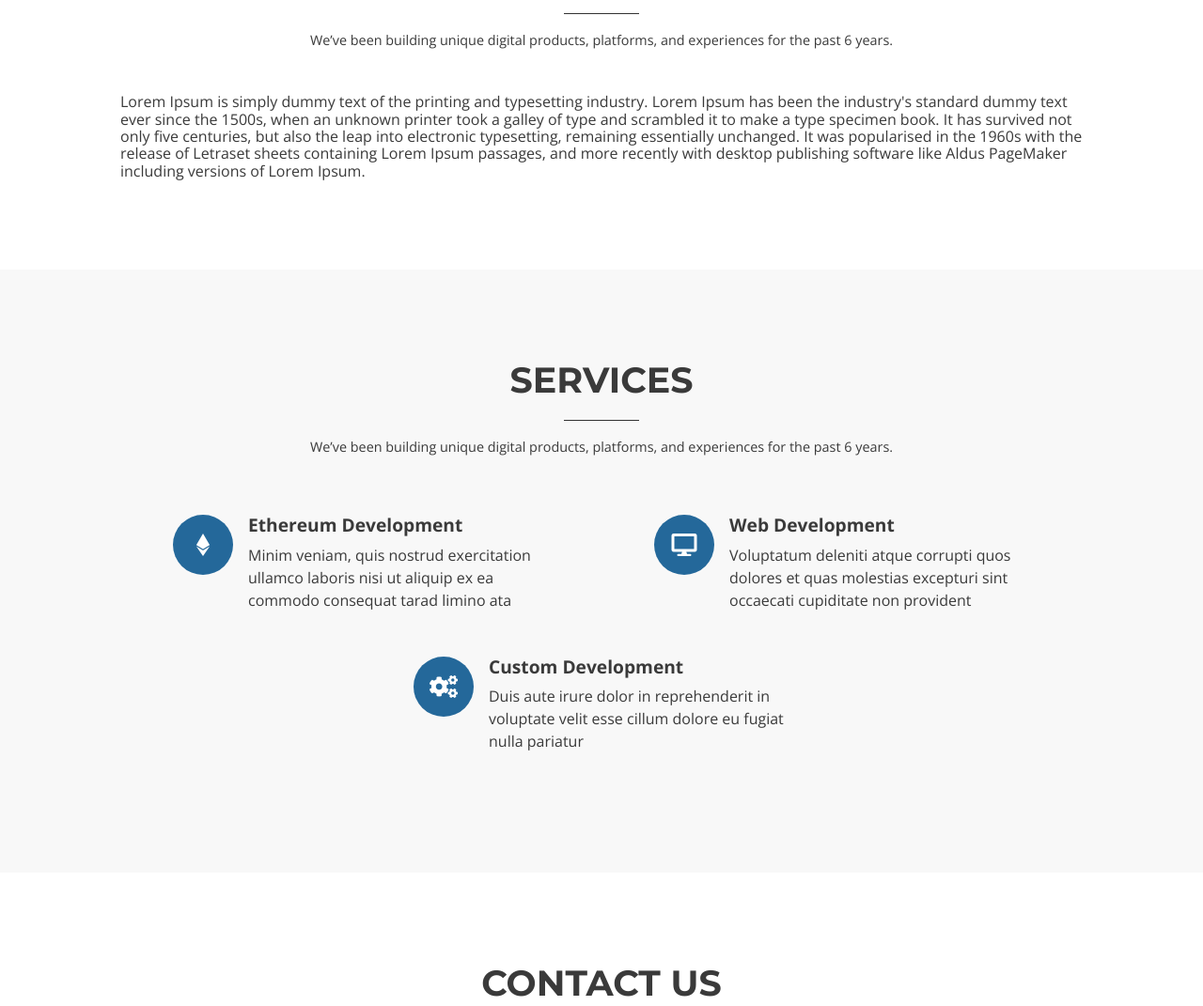
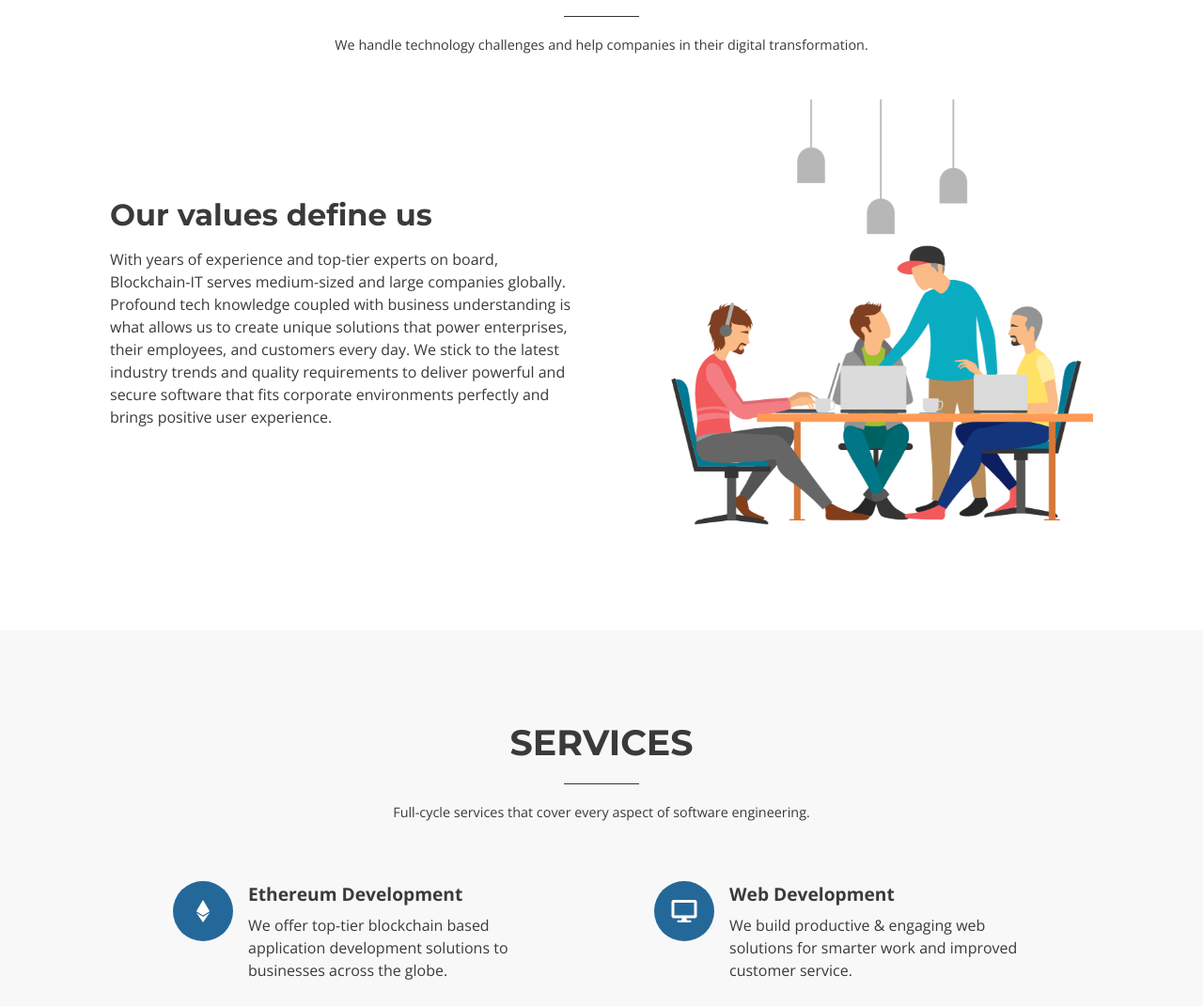
Before and after one commit to blockchain-it-hr/web, a website built with Parcel: page src/index.html in a window 1280 px wide. Shown: the part 1038-2109 px from the top of the page at 94% size. Built offline with nearby package versions, Linux system fonts and the light colour scheme.

Commit message:
add company content to page

```diff
--- a/src/index.html
+++ b/src/index.html
@@ -33,7 +33,7 @@
       <div class="intro__container animated fadeInUp">
           <img src="assets/img/blockchain_vector.svg" alt="">
           <h1>Software tailored for your needs</h1>
-          <p>We mix all detailed things together</p>
+          <p>Straightforward solutions to complex business challenges.</p>
       </div>
     </section>
 
@@ -42,10 +42,22 @@
         <div class="section-heading">
             <h2>About us</h2>
             <div class="heading-line"></div>
-            <p>We’ve been building unique digital products, platforms, and experiences for the past 6 years.</p>
+            <p>We handle technology challenges and help companies in their digital transformation.</p>
         </div>
         <p class="container">
-            Lorem Ipsum is simply dummy text of the printing and typesetting industry. Lorem Ipsum has been the industry's standard dummy text ever since the 1500s, when an unknown printer took a galley of type and scrambled it to make a type specimen book. It has survived not only five centuries, but also the leap into electronic typesetting, remaining essentially unchanged. It was popularised in the 1960s with the release of Letraset sheets containing Lorem Ipsum passages, and more recently with desktop publishing software like Aldus PageMaker including versions of Lorem Ipsum.
+          <div class="about">
+            <div class="content animated slideInLeft">
+              <h3>Our values define us</h3>
+              <p>
+                With years of experience and top-tier experts on board, Blockchain-IT serves medium-sized and large companies
+                globally. Profound tech knowledge coupled with business understanding is what allows us to create unique solutions
+                that power enterprises, their employees, and customers every day.
+                We stick to the latest industry trends and quality requirements to deliver powerful and secure software that fits
+                corporate environments perfectly and brings positive user experience.
+              </p>
+            </div>
+            <img class="about__art animated slideInRight" src="assets/img/team.png" alt="">
+          </div>
         </p>
     </section>
 
@@ -54,7 +66,7 @@
       <div class="section-heading">
           <h2>Services</h2>
           <div class="heading-line"></div>
-          <p>We’ve been building unique digital products, platforms, and experiences for the past 6 years.</p>
+          <p>Full-cycle services that cover every aspect of software engineering.</p>
       </div>
 
       <div class="container">
@@ -63,19 +75,19 @@
           <div class="service-item">
             <div class="service-item__icon"><i class="fab fa-ethereum"></i></i></div>
             <div class="service-item__title">Ethereum Development</div>
-            <div class="service-item__description">Minim veniam, quis nostrud exercitation ullamco laboris nisi ut aliquip ex ea commodo consequat tarad limino ata</div>
+            <div class="service-item__description">We offer top-tier blockchain based application development solutions to businesses across the globe.</div>
           </div>
 
           <div class="service-item">
             <div class="service-item__icon"><i class="fa fa-desktop"></i></div>
             <div class="service-item__title">Web Development</div>
-            <div class="service-item__description">Voluptatum deleniti atque corrupti quos dolores et quas molestias excepturi sint occaecati cupiditate non provident</div>
+            <div class="service-item__description">We build productive & engaging web solutions for smarter work and improved customer service.</div>
           </div>
 
           <div class="service-item">
             <div class="service-item__icon"><i class="fas fa-cogs"></i></div>
             <div class="service-item__title">Custom Development</div>
-            <div class="service-item__description">Duis aute irure dolor in reprehenderit in voluptate velit esse cillum dolore eu fugiat nulla pariatur</div>
+            <div class="service-item__description">Need something custom? Our team of highly skilled experts can help you achieve your business goals.</div>
           </div>
         </div>
       </div>
--- a/src/scss/_core.scss
+++ b/src/scss/_core.scss
@@ -5,7 +5,6 @@ $break-sm: 800px;
 $break-md: 1000px;
 
 html {
-    line-height: 1.15;
     -webkit-text-size-adjust: 100%;
 }
 
@@ -80,3 +79,15 @@ body {
         }
     }
 }
+
+.shadow-sm {
+    box-shadow: 0 .125rem .25rem rgba(0,0,0,.075) !important;
+}
+
+.shadow-md {
+    box-shadow: 0 .5rem 1rem rgba(0,0,0,.15)!important;
+}
+
+.shadow-lg {
+    box-shadow: 0 1rem 3rem rgba(0,0,0,.175)!important;
+}
--- a/src/scss/main.scss
+++ b/src/scss/main.scss
@@ -83,3 +83,43 @@
     }
   }
 }
+
+.about {
+  display: flex;
+  justify-content: center;
+  align-items: center;
+  flex-wrap: wrap;
+
+  .content {
+    max-width: 500px;
+    text-align: left;
+
+    @media screen and (max-width: $break-md) {
+      text-align: center;
+    }
+
+    h3 {
+      font-family: 'Montserrat';
+      margin-top: 0;
+      margin-bottom: 1rem;
+      font-size: 2rem;
+    }
+
+    p {
+      line-height: 1.5rem;
+      margin-bottom: 0;
+    }
+  }
+
+  &__art {
+    object-fit: cover;
+    max-width: 450px;
+    max-height: 500px;
+    margin-left: 6rem;
+
+    @media screen and (max-width: $break-md) {
+      margin-top: 3rem;
+      margin-left: 0;
+    }
+  }
+}
```
Also changed, not shown: src/assets/img/team.png (added).
